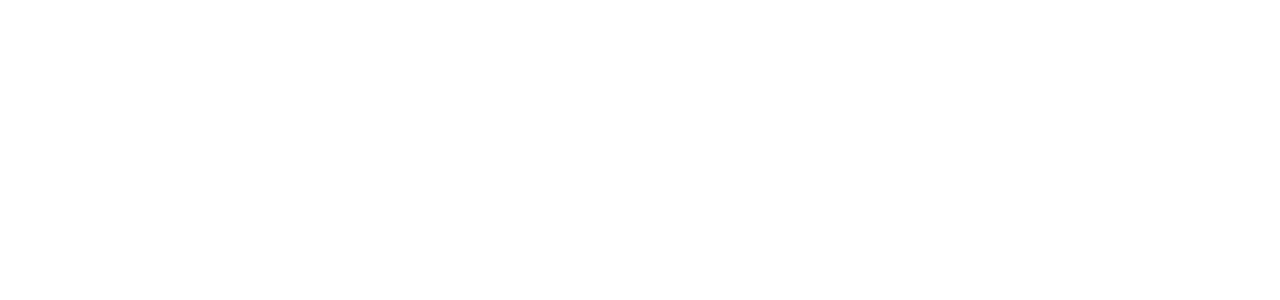
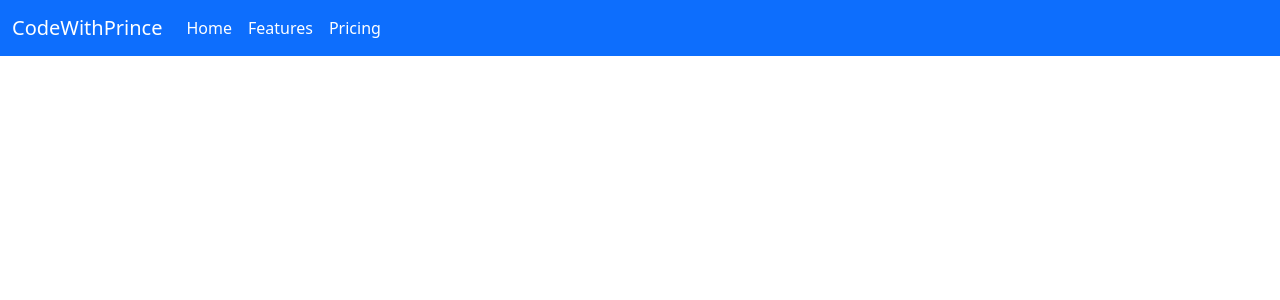
Before and after one commit to deka1105/FlaskPlotly, a Flask app: page / in a window 1280 px wide. Before the commit the part shown is empty. Shown: the top 300 px of the page. Run offline with Flask 3, Linux system fonts and the light colour scheme.

Commit message:
layout updated

```diff
--- a/app/templates/layout.html
+++ b/app/templates/layout.html
@@ -2,15 +2,69 @@
 <html lang="en">
 <head>
     <meta charset="UTF-8">
+    <meta http-equiv="X-UA-Compatible" content="IE=edge">
     <meta name="viewport" content="width=device-width, initial-scale=1.0">
-    <!-- <title>CodeX</title> -->
+    <link href="https://cdn.jsdelivr.net/npm/bootstrap@5.0.1/dist/css/bootstrap.min.css" rel="stylesheet" integrity="sha384-+0n0xVW2eSR5OomGNYDnhzAbDsOXxcvSN1TPprVMTNDbiYZCxYbOOl7+AMvyTG2x" crossorigin="anonymous">
+    <!-- https://github.com/michalsnik/aos -->
+    <link rel="stylesheet" href="https://unpkg.com/aos@next/dist/aos.css" />
+    <!-- Custom CSS -->
+    <link rel="stylesheet" href="{{url_for('static', filename = 'main.css')}}" type="text/css">
+
     {% if title %}
-        <title>CodeX-{{title}}</title>
+        <title>CodeWithPrince-{{title}}</title>
     {% else %}
-        <title>CodeX</title>
+        <title>CodeWithPrince</title>
     {% endif %}
+
 </head>
 <body>
+    <nav class="navbar navbar-expand-lg navbar-dark bg-primary">
+        <div class="container-fluid">
+          <a class="navbar-brand" href="#">CodeWithPrince</a>
+          <button class="navbar-toggler" type="button" data-bs-toggle="collapse" data-bs-target="#navbarText" aria-controls="navbarText" aria-expanded="false" aria-label="Toggle navigation">
+            <span class="navbar-toggler-icon"></span>
+          </button>
+          <div class="collapse navbar-collapse" id="navbarText">
+            <ul class="navbar-nav ml-auto mb-2 mb-lg-0">
+              <li class="nav-item">
+                <a class="nav-link text-white" href="#">Home</a>
+              </li>
+              <li class="nav-item">
+                <a class="nav-link text-white" href="#">Features</a>
+              </li>
+              <li class="nav-item">
+                <a class="nav-link text-white" href="#">Pricing</a>
+              </li>
+            </ul>
+          </div>
+        </div>
+    </nav>
+
+      <main>
+          <div class="container">
+              <div class="row">
+                  <div class="col-md-12 col-sm-12 col-xm-12">
+                      <div class="ml-auto mr-auto">
+                        {% block content %}
+                        {% endblock %}
+                      </div>
+                  </div>
+              </div>
+          </div>
+      </main>
+
+
+    <script src="https://cdn.jsdelivr.net/npm/bootstrap@5.0.1/dist/js/bootstrap.bundle.min.js" integrity="sha384-gtEjrD/SeCtmISkJkNUaaKMoLD0//ElJ19smozuHV6z3Iehds+3Ulb9Bn9Plx0x4" crossorigin="anonymous"></script>
+    <script src="https://unpkg.com/aos@next/dist/aos.js"></script>
+    <script>
+      AOS.init({
+        offset: 400,
+        duration: 1000
+      });
+
+    </script>
+
+
 
 </body>
 </html>
```
